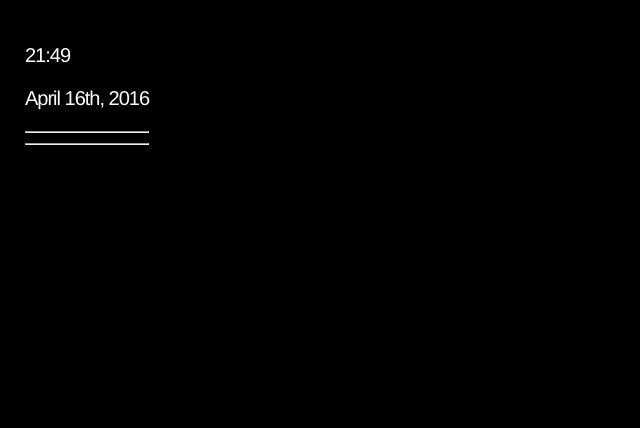
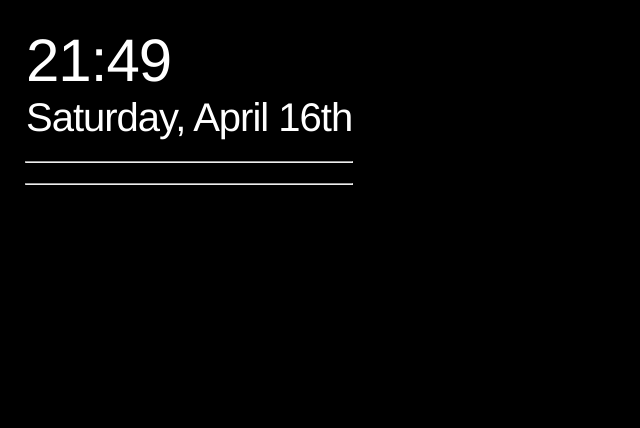
Before and after one commit to egonzalezh94/magicmirror, a plain HTML site: page index.html in a window 1280 px wide. Shown: the whole page, without its empty margins (0-640 px from the left). Drawn offline with nearby package versions, Linux system fonts and the light colour scheme; no server answers.

Commit message:
fixed issues with muni2 function

```diff
--- a/css/main.css
+++ b/css/main.css
@@ -8,7 +8,7 @@ html {
   font-family: "HelveticaNeue-Light", sans-serif;
   letter-spacing: -1px;
   color: #fff;
-  font-size: 20px; //75px
+  font-size: 40px;
   -webkit-font-smoothing: antialiased;
   text-rendering: geometricprecision;
 }
@@ -47,9 +47,14 @@ td {
     display:block;
     vertical-align: top;
 }
+.busStop {
+  font-size: 20px;
+}
+
 .busName {
   font-size: 60;
   width: 50%;
+  height: 100%;
   float: left;
 }
 .busDirection {
@@ -60,4 +65,12 @@ td {
   position: relative;
   right: 0
 }
-.
+
+#time {
+  font-size: 150%;
+  margin: 1px;
+}
+
+#date {
+  margin: 1px;
+}
--- a/index.html
+++ b/index.html
@@ -5,7 +5,6 @@
 <script src="js/jquery-2.2.2.js"></script>
 <script type="text/javascript" src="js/date.js"></script>
 <script type="text/javascript" src="js/muni.js"></script>
-<script type="text/javascript" src="js/muni2.js"></script>
 <script src="js/skycons.js"></script>
 <script type="text/javascript" src="js/weather.js"></script>
 <script type="text/javascript" src="js/moment.min.js"></script>
--- a/js/date.js
+++ b/js/date.js
@@ -1,6 +1,6 @@
 function date(){
     var _now = moment();
-    $("#date").text(_now.format("MMMM Do, YYYY"));
+    $("#date").text(_now.format("dddd, MMMM Do"));
     $("#time").text(_now.format("HH:mm"));
 
 };
--- a/js/muni.js
+++ b/js/muni.js
@@ -11,7 +11,7 @@ busCodes["31Out"] = "13049";
 busCodes["38In"] = "14270";
 busCodes["38Out"] = "14269";
 
-muni2 = function(){
+muni = function(){
     $('.busStop').text("");
     for (var busCode in busCodes) {
 
```
